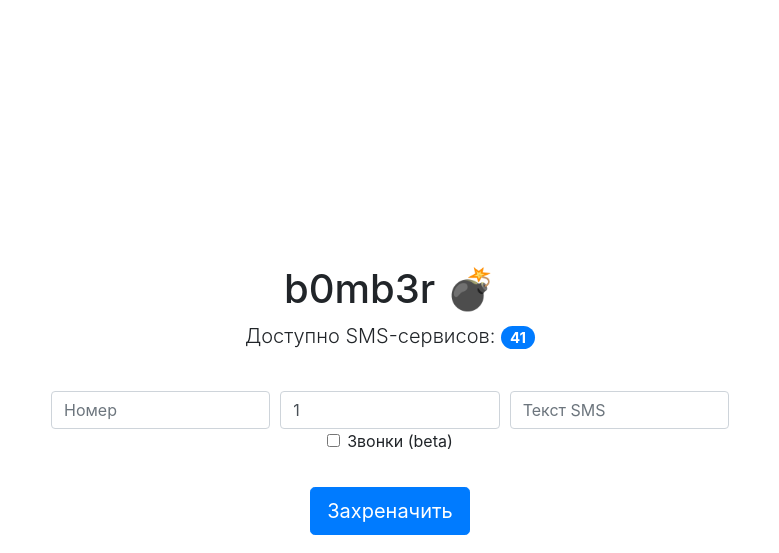
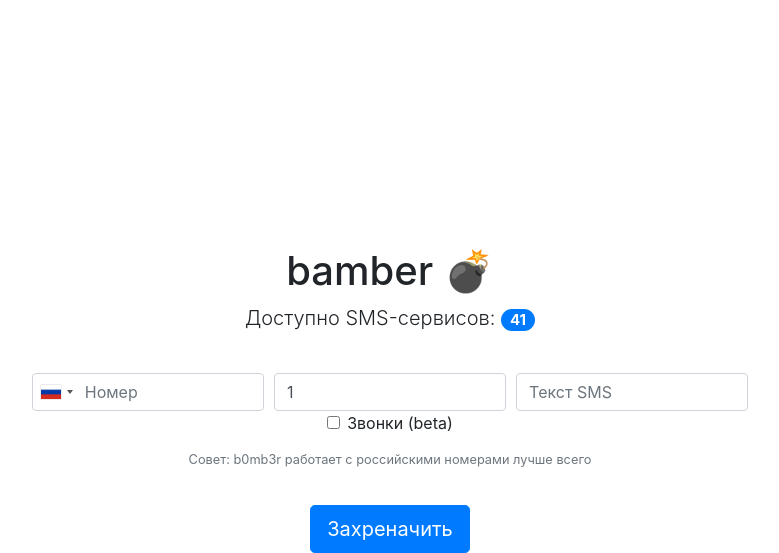
Before and after one commit to leqs1g/vorker, a Flask app: page / in a window 1280 px wide. Shown: the top 553 px of the page, without its empty margins (250-1029 px from the left). Run offline with Flask 2, Linux system fonts and the light colour scheme; some libraries are stand-ins or nearby versions.

Commit message:
Update index.html

```diff
--- a/templates/index.html
+++ b/templates/index.html
@@ -7,7 +7,7 @@
     <link href="/static/bootstrap.min.css" rel="stylesheet">
     <link href="/static/index.css" rel="stylesheet">
     <link href="/static/intlTelInput.min.css" rel="stylesheet">
-    <title>b0mb3r 💣</title>
+    <title>bamber 💣</title>
 </head>
 <body>
 <div id="block-ui">
@@ -15,7 +15,7 @@
 </div>
 
 <div id="main">
-    <h1 class="no-select">b0mb3r 💣</h1>
+    <h1 class="no-select">bamber 💣</h1>
     <p class="lead" id="sms">Доступно SMS-сервисов: <span
             class="badge badge-pill badge-primary no-select">{{sms}}</span></p>
     <form action="/sms" id="phone-form" method="post">
@@ -66,7 +66,7 @@
     $(document).ready(function () {
         tip.innerHTML = 'Совет: ' + tips[Math.random() * tips.length >> 0];
         intltelinput = intlTelInput(input, {
-            onlyCountries: ['ru', 'ua', 'kz', 'by' 'AZE'],
+            onlyCountries: ['ru', 'ua', 'kz', 'by', 'aze'],
             initialCountry: 'ru',
         });
     });
```
